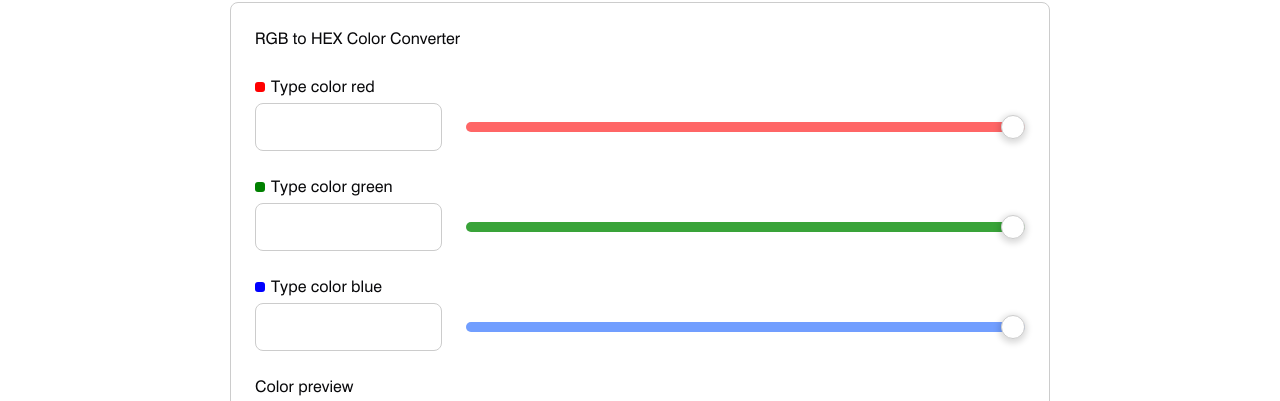
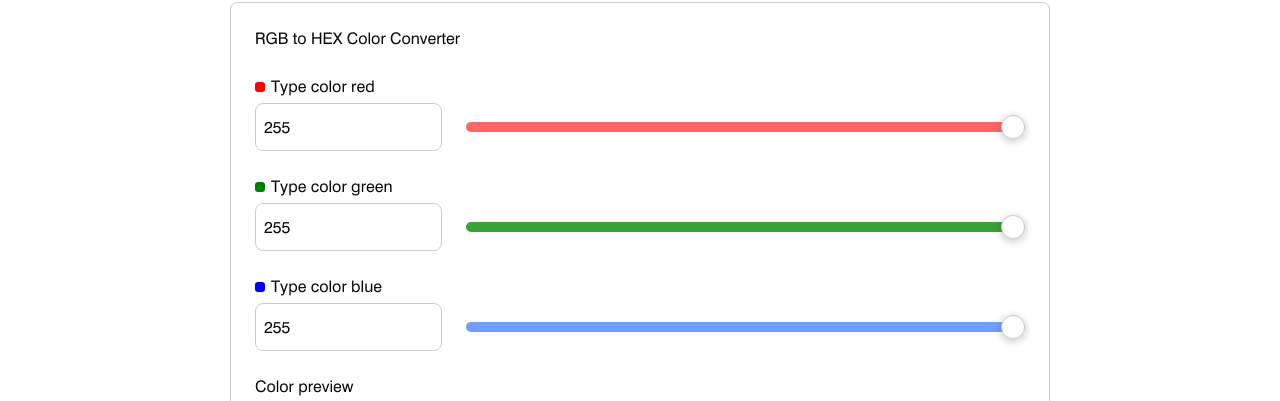
Before and after one commit to shabaniali/DevHeavenX, a Next.js app: page /color-converter in a window 1280 px wide. Both pictures are taken after a click on the tab "RGB to HEX". Shown: the part 295-696 px from the top of the page. Built offline with nearby package versions, Linux system fonts and the light colour scheme.

Commit message:
add rgb to hex logic

```diff
--- a/src/components/colorTabs/rgbToHex.tsx
+++ b/src/components/colorTabs/rgbToHex.tsx
@@ -1,73 +1,89 @@
 "use client";
+
+import { useState } from "react";
 import { NumericFormat } from "react-number-format";
 import { Slider } from "../ui/slider";
 import { Button } from "../ui/button";
 
 export default function RgbToHex() {
+  const [rgb, setRgb] = useState({ r: 255, g: 255, b: 255 });
+
+  const rgbToHex = (r: number, g: number, b: number): string => {
+    return `#${((1 << 24) | (r << 16) | (g << 8) | b).toString(16).slice(1)}`;
+  };
+
+  const handleChange = (color: "r" | "g" | "b", value: number) => {
+    setRgb((prev) => ({ ...prev, [color]: value }));
+  };
+
+  const handleReset = () => {
+    setRgb({ r: 255, g: 255, b: 255 });
+  };
+
   return (
     <>
       <div className="border rounded-t-[8px] p-6">
         <h2>RGB to HEX Color Converter</h2>
+        {["r", "g", "b"].map((color) => (
+          <div key={color}>
             <span className="flex items-center mb-1 mt-6">
-          <div className="w-[10px] h-[10px] rounded-[3px] mr-1.5 bg-[#ff0000]" />{" "}
-          Type color red
+              <div
+                className={`w-[10px] h-[10px] rounded-[3px] mr-1.5 bg-${
+                  color === "r"
+                    ? "[#ff0000]"
+                    : color === "g"
+                    ? "[#008000]"
+                    : "[#0000ff]"
+                }`}
+              />
+              Type color{" "}
+              {color === "r" ? "red" : color === "g" ? "green" : "blue"}
             </span>
             <div className="w-full flex items-center">
               <NumericFormat
-            className="border h-12 w-[187px] rounded-[8px] mr-6"
+                className="border h-12 w-[187px] rounded-[8px] mr-6 px-2"
+                value={rgb[color as "r" | "g" | "b"]}
+                onValueChange={(values) =>
+                  handleChange(color as "r" | "g" | "b", values.floatValue || 0)
+                }
                 allowNegative={false}
+                isAllowed={(values) =>
+                  values.floatValue! >= 0 && values.floatValue! <= 255
+                }
               />
               <Slider
-            rangeClassName="bg-[#FF6666]"
-            defaultValue={[255]}
+                rangeClassName={
+                  color === "r"
+                    ? "bg-[#FF6666]"
+                    : color === "g"
+                    ? "bg-[#39A339]"
+                    : "bg-[#719EFF]"
+                }
+                value={[rgb[color as "r" | "g" | "b"]]}
+                onValueChange={(e) =>
+                  handleChange(color as "r" | "g" | "b", e[0])
+                }
                 max={255}
                 step={1}
               />
             </div>
-        <span className="flex items-center mb-1 mt-6">
-          <div className="w-[10px] h-[10px] rounded-[3px] mr-1.5 bg-[#008000]" />{" "}
-          Type color green
-        </span>
-        <div className="w-full flex items-center">
-          <NumericFormat
-            className="border h-12 w-[187px] rounded-[8px] mr-6"
-            allowNegative={false}
-          />
-          <Slider
-            rangeClassName="bg-[#39A339]"
-            defaultValue={[255]}
-            max={255}
-            step={1}
-            onValueChange={(e) => {
-              console.log(e);
-            }}
-          />
           </div>
-        <span className="flex items-center mb-1 mt-6">
-          <div className="w-[10px] h-[10px] rounded-[3px] mr-1.5 bg-[#0000ff]" />{" "}
-          Type color blue
-        </span>
-        <div className="w-full flex items-center">
-          <NumericFormat
-            className="border h-12 w-[187px] rounded-[8px] mr-6"
-            allowNegative={false}
-          />
-          <Slider
-            rangeClassName="bg-[#719EFF]"
-            defaultValue={[255]}
-            max={255}
-            step={1}
-          />
-        </div>
+        ))}
         <div className="flex flex-col w-full mt-6">
           <span className="flex items-center mb-1">Color preview</span>
-          <div className="w-full h-[135px] flex items-center px-4 rounded-[8px] border border-[#ECECEC]" />
+          <div
+            className="w-full h-[135px] flex items-center px-4 rounded-[8px] border border-[#ECECEC]"
+            style={{ backgroundColor: `rgb(${rgb.r}, ${rgb.g}, ${rgb.b})` }}
+          />
         </div>
         <div className="flex gap-6 mt-6">
           <Button className="h-12 font-light w-full rounded-[8px] hover:bg-white hover:text-primary hover:border-primary hover:border shadow-none">
             Convert
           </Button>
-          <Button className="h-12 rounded-[8px] w-full bg-muted shadow-none hover:bg-muted text-black">
+          <Button
+            onClick={handleReset}
+            className="h-12 rounded-[8px] w-full bg-muted shadow-none hover:bg-muted text-black"
+          >
             Reset
           </Button>
         </div>
@@ -75,11 +91,11 @@ export default function RgbToHex() {
       <div className="border border-t-0 rounded-b-[8px] p-6">
         <span className="flex items-center mb-1">Hex color</span>
         <div className="bg-muted w-full h-12 flex items-center px-4 rounded-[8px]">
-          #ffffff
+          {rgbToHex(rgb.r, rgb.g, rgb.b)}
         </div>
         <span className="flex items-center mb-1 mt-6">RGB color</span>
         <div className="bg-muted w-full h-12 flex items-center px-4 rounded-[8px]">
-          rgb(255, 255, 255)
+          rgb({rgb.r}, {rgb.g}, {rgb.b})
         </div>
       </div>
     </>
```
Lines whose indentation alone changed are shown as unchanged.
